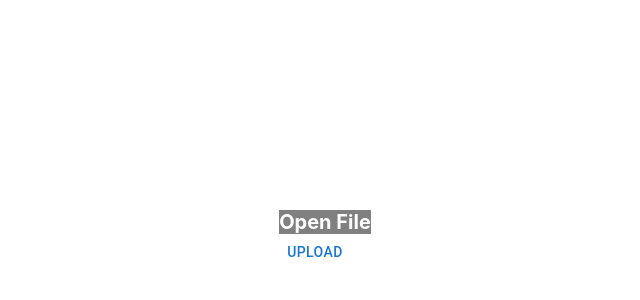
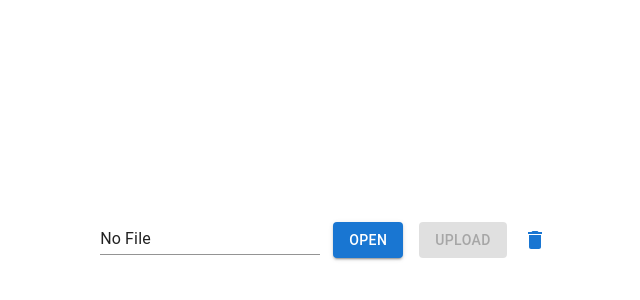
Before and after one commit to SE2022-HUST/frontend-demo, a React (Create React App) app: page / in a window 1280 px wide. Shown: the part 160-460 px from the top of the page, without its empty margins (315-955 px from the left). Built offline with nearby package versions, Linux system fonts and the light colour scheme.

Commit message:
improve ui performance

```diff
--- a/package.json
+++ b/package.json
@@ -5,6 +5,7 @@
   "dependencies": {
     "@emotion/react": "^11.10.4",
     "@emotion/styled": "^11.10.4",
+    "@mui/icons-material": "^5.10.6",
     "@mui/material": "^5.10.7",
     "@testing-library/jest-dom": "^5.16.5",
     "@testing-library/react": "^13.4.0",
--- a/src/App.css
+++ b/src/App.css
@@ -9,13 +9,18 @@
 }
 
 .FileInput {
-  width: 0.1px;
+  /* width: 0.1px;
   height: 0.1px;
   opacity: 0;
   overflow: hidden;
   position: absolute;
-  z-index: -1;
+  z-index: -1; */
   visibility: hidden;
+}
+
+.FileDisplay {
+  padding-left: 5px;
+  padding-right: 5px;
 }
 
 .Icon {
@@ -25,6 +30,13 @@
   background-color: gray;
   display: inline-block;
   text-align: center;
+}
+
+.Button {
+  padding-left: 5px;
+  padding-right: 5px;
+  margin-left: 3px;
+  margin-right: 3px;
 }
 
 .Icon:hover {
--- a/src/App.tsx
+++ b/src/App.tsx
@@ -1,16 +1,19 @@
 import React, {useState, useRef} from 'react';
 import './App.css';
 import { Box } from '@mui/material';
+import Button from '@mui/material/Button';
+import IconButton from '@mui/material/IconButton';
+import { Delete } from '@mui/icons-material';
 import Input from '@mui/material/Input';
-import Button from '@mui/material/Button';
 
 function App() {
   const [file, setFile] = useState<File>();
   const inputRef = useRef<HTMLInputElement>(null);
+  const displayRef = useRef<HTMLInputElement>(null);
 
   let uploadHandler = () => {
     console.log("State:" + file);
-    if(file != undefined) {
+    if(file !== undefined) {
       const data = new FormData();
       data.append('file', file);
       let promise = fetch('http://localhost:5000/upload', {
@@ -28,18 +31,39 @@ function App() {
       <div className='mainBar'>
         <Box component="form">
           <div className='FileInput'>
-            <input id='file' type='file' name='file' ref={inputRef} onChange={(e: React.ChangeEvent<HTMLInputElement>) => {
+            <input hidden id='file' type='file' name='file' ref={inputRef} onChange={(e: React.ChangeEvent<HTMLInputElement>) => {
               console.log(e.target.files);
               if(e.target != null) {
                 setFile(e.target.files![0]);
+                // if(displayRef.current != null)
+                // displayRef.current.innerText = e.target.files![0].name;
               }
             }} />
           </div>
-          <div className='Icon'>
+          {/* <div className='Icon'>
             <label htmlFor='file'>Open File</label>
-          </div>
+          </div> */}
           <div className='ManuButtons'>
-            <Button onClick={uploadHandler}>Upload</Button>
+            <span className="FileDisplay">
+              <Input placeholder='Please choose a file~' readOnly ref={displayRef} value={file === undefined ? 'No File' : file.name} />
+            </span>
+            <span className='Button'>
+              <Button variant='contained' onClick={() => {
+                if(inputRef.current != null) {
+                  inputRef.current.click();
+                }
+              }}>Open</Button>
+            </span>
+            <span className='Button'>
+              <Button className='Button' variant='contained' onClick={uploadHandler} disabled={file === undefined}>Upload</Button>
+            </span>
+            <span className='DelButton'>
+              <IconButton aria-label='delete' color='primary' onClick={() => {
+                setFile(undefined);
+              }}>
+                <Delete/>
+              </IconButton>
+            </span>
           </div>
         </Box>
       </div>
```
Also changed, not shown: 1 other file (tests, documents, lock files or other folders).
